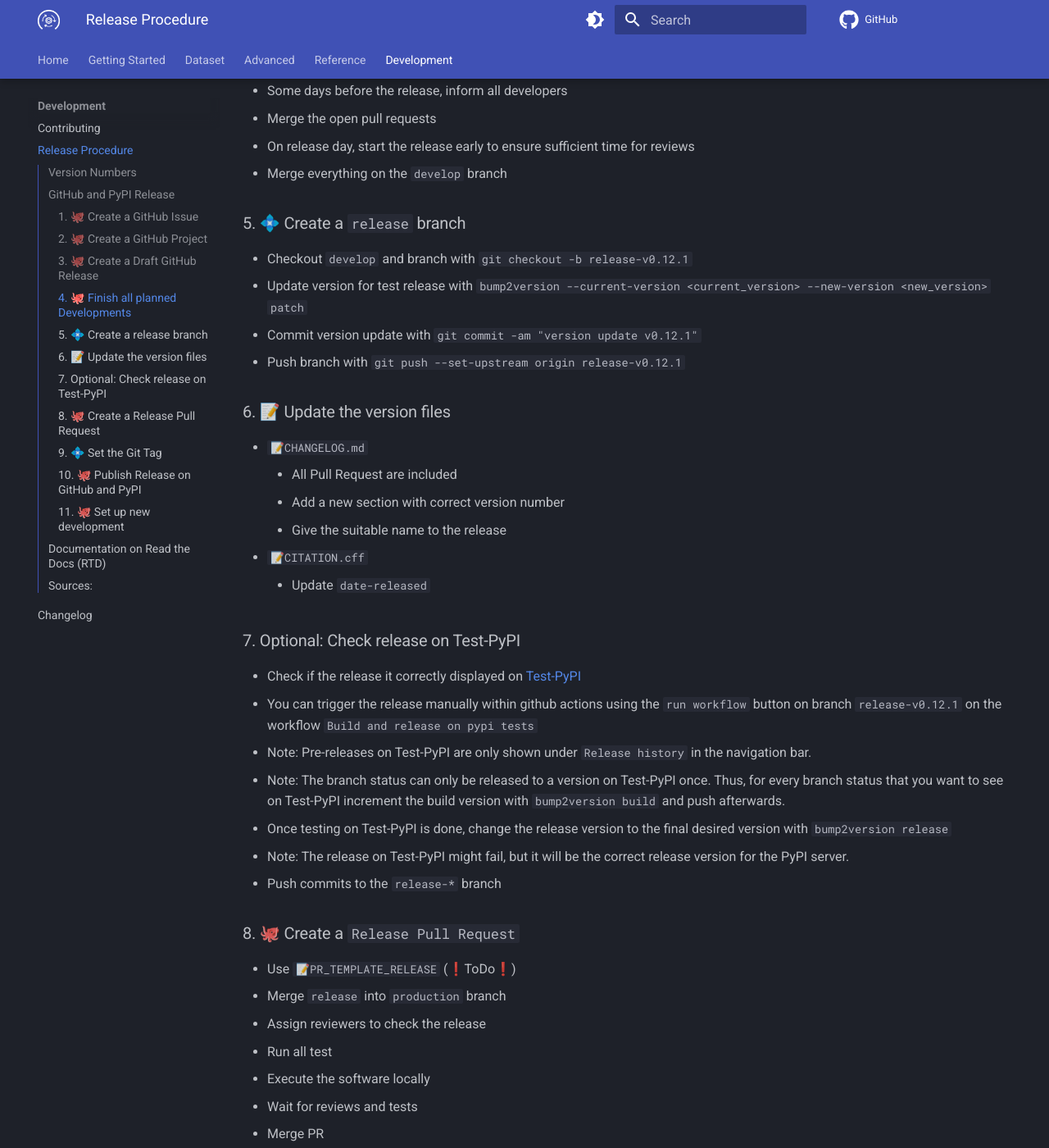
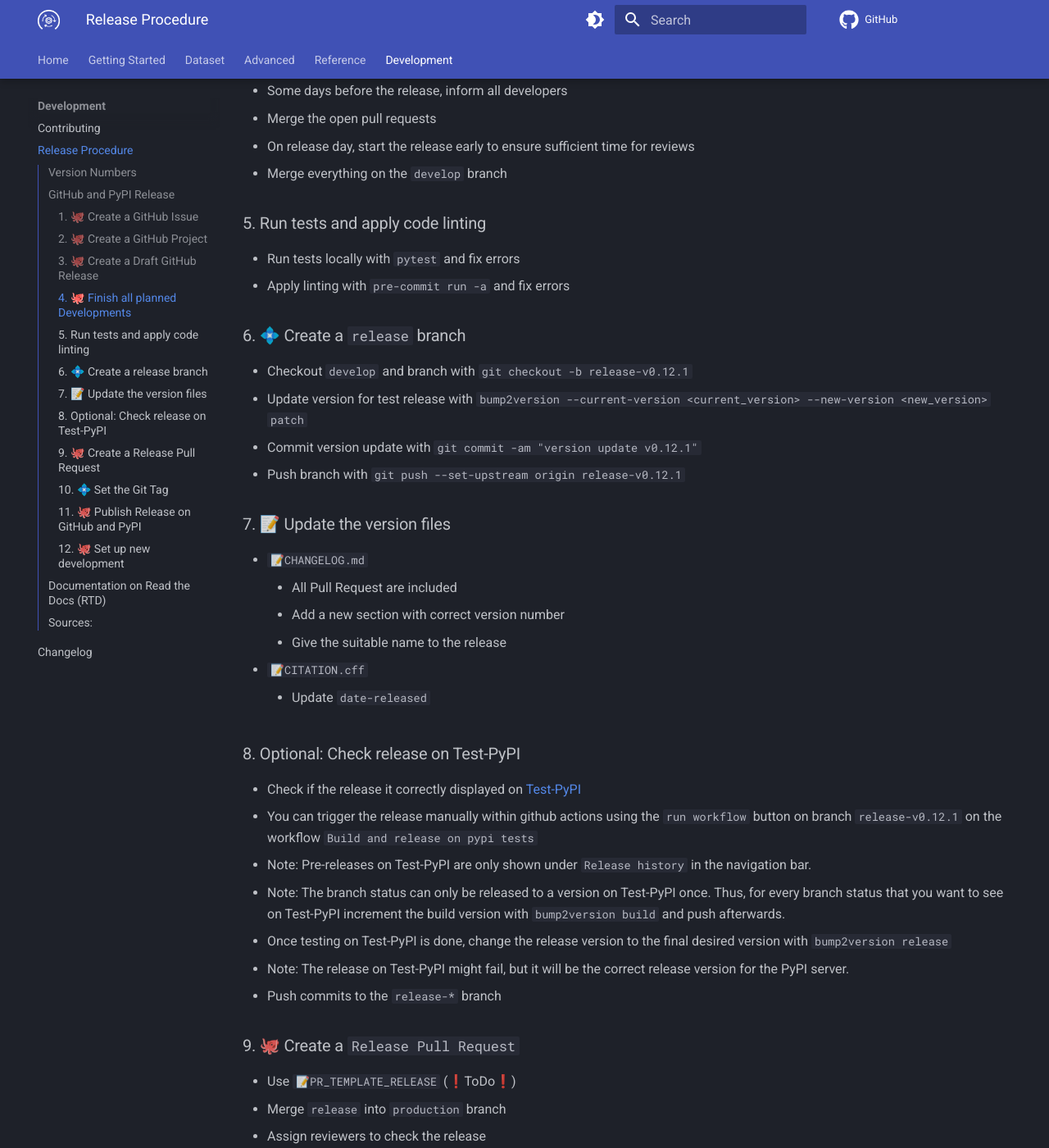
Before and after one commit to OpenEnergyPlatform/open-MaStR, an MkDocs documentation site: the page built from docs/development/release_procedure_mirror.md, in a window 1280 px wide and 1400 px high, scrolled down 1223 px. Shown: the whole window at 82% size. Built offline with MkDocs 1.6.1 and Material for MkDocs 9.7.7, drawn with Linux system fonts in a browser that asks for light colours; comment, search, counter and statistics services are not loaded; the version menu is left out; some of the changed text lies outside the part shown.

Commit message:
Add testing and linting to release procedure #578

````diff
--- a/RELEASE_PROCEDURE.md
+++ b/RELEASE_PROCEDURE.md
@@ -48,13 +48,17 @@ It always has the format `YYYY-MM-DD`, e.g. `2022-05-16`.
 * On release day, start the release early to ensure sufficient time for reviews
 * Merge everything on the `develop` branch
 
-### 5. 💠 Create a `release` branch
+### 5. Run tests and apply code linting
+* Run tests locally with `pytest` and fix errors
+* Apply linting with `pre-commit run -a` and fix errors
+
+### 6. 💠 Create a `release` branch
 * Checkout `develop` and branch with `git checkout -b release-v0.12.1`
 * Update version for test release with `bump2version --current-version <current_version> --new-version <new_version> patch`
 * Commit version update with `git commit -am "version update v0.12.1"`
 * Push branch with `git push --set-upstream origin release-v0.12.1`
 
-### 6. 📝 Update the version files
+### 7. 📝 Update the version files
 * `📝CHANGELOG.md`
     * All Pull Request are included
     * Add a new section with correct version number
@@ -72,7 +75,7 @@ It always has the format `YYYY-MM-DD`, e.g. `2022-05-16`.
   * Note: The release on Test-PyPI might fail, but it will be the correct release version for the PyPI server.
 * Push commits to the `release-*` branch
 
-### 8. 🐙 Create a `Release Pull Request`
+### 9. 🐙 Create a `Release Pull Request`
 * Use `📝PR_TEMPLATE_RELEASE` (❗ToDo❗)
 * Merge `release` into `production` branch
 * Assign reviewers to check the release
@@ -103,7 +106,7 @@ It always has the format `YYYY-MM-DD`, e.g. `2022-05-16`.
 
 ▶️ In the background the GitHub workflow (pypi-publish.yml) will publish the package 📦 on PyPI!
 
-### 11. 🐙 Set up new development
+### 12. 🐙 Set up new development
 * Create a Pull request from `release-*` to `develop`
 * Create a new **unreleased section** in the `📝CHANGELOG.md`
 ```
````
Also changed, not shown: other parts of RELEASE_PROCEDURE.md (+3 -4 lines).
